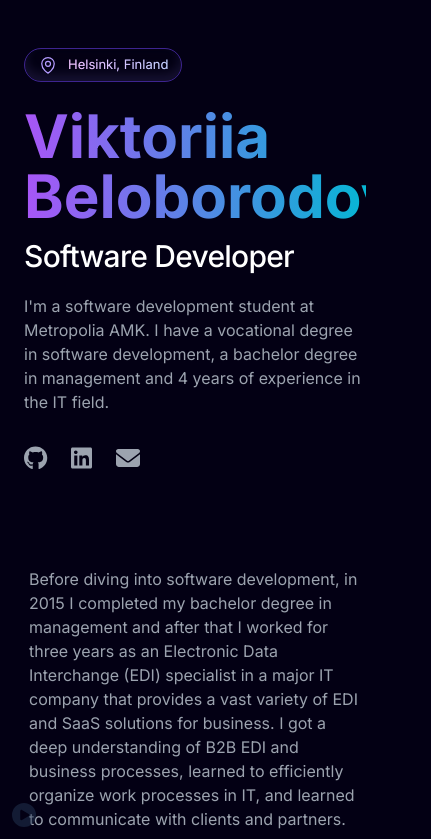
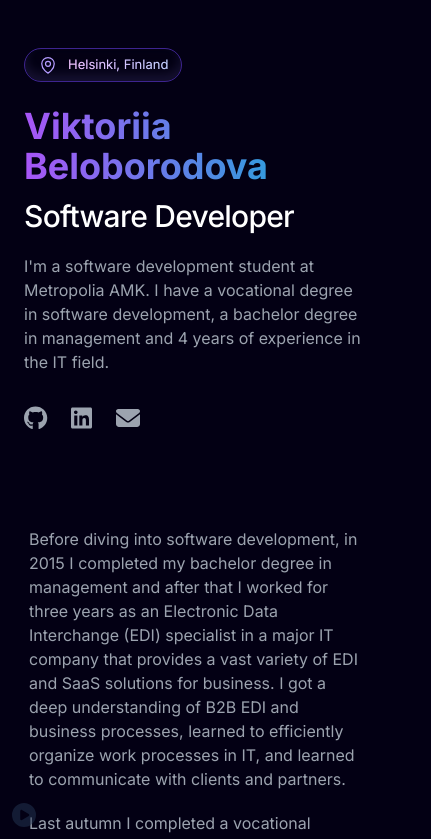
Before and after one commit to Viktoriia-code/portfolio-v4, a Next.js app: page / in a window 390 px wide. Shown: the top 839 px of the page, 431 px wide, since content can reach past the window. Built offline with nearby package versions, Linux system fonts and the light colour scheme; a web font is replaced by a local one.

Commit message:
fix: font for mobile resolution

```diff
--- a/components/main/Header.tsx
+++ b/components/main/Header.tsx
@@ -27,7 +27,7 @@ const Header = () => {
         className='flex flex-col gap-1 mt-6 text-6xl font-bold text-white max-w-[600px] w-auto h-auto'
         >
           <a href="/" className='z-[100]'>
-            <h1 className="text-transparent bg-clip-text bg-gradient-to-r from-purple-500 to-cyan-500 text-6xl font-bold sm:text-5xl">Viktoriia<br />Beloborodova</h1>
+            <h1 className="text-transparent bg-clip-text bg-gradient-to-r from-purple-500 to-cyan-500 text-4xl font-bold sm:text-5xl">Viktoriia<br />Beloborodova</h1>
             <h2 className='mt-3 text-3xl font-medium tracking-tight texthe-heading sm:text-3xl'>Software Developer</h2>
           </a>
         </motion.div>
```
